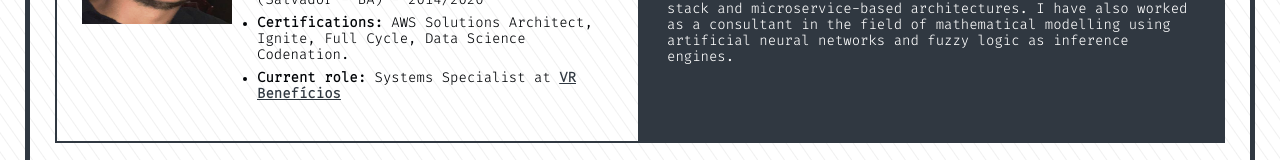
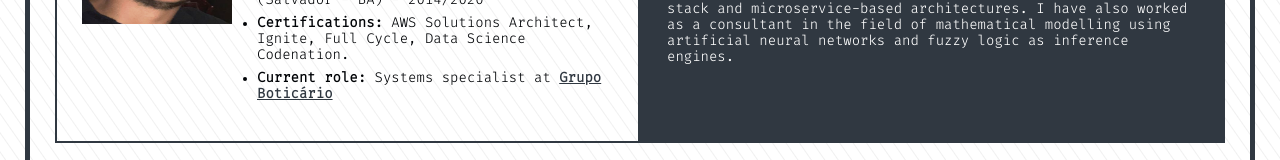
Before and after one commit to harrisonhenri/harrisonhenri.github.io, a React (Create React App) app: page / in a window 1280 px wide. Shown: the part 254-414 px from the top of the page. Built offline with nearby package versions, Linux system fonts and the light colour scheme.

Commit message:
fix: minor improvements

```diff
--- a/src/components/Header/intl.enUS.js
+++ b/src/components/Header/intl.enUS.js
@@ -8,7 +8,7 @@ const header_enUS = {
     certification:
       '<strong>Certifications:</strong> AWS Solutions Architect, Ignite, Full Cycle, Data Science Codenation.',
     employ:
-      '<strong>Current role:</strong> Systems Specialist at <company>VR Benefícios</company>',
+      '<strong>Current role:</strong> Systems specialist at <company>Grupo Boticário</company>',
   },
   bio: {
     title: 'Bio',
--- a/src/components/Header/intl.ptBR.js
+++ b/src/components/Header/intl.ptBR.js
@@ -8,7 +8,7 @@ const header_ptBR = {
     certification:
       '<strong>Certificados: </strong> AWS Solutions Architect, Ignite, Full Cycle, Data Science Codenation.',
     employ:
-      '<strong>Ocupação atual:</strong> Especialista em sistemas na <company>VR Benefícios</company>',
+      '<strong>Ocupação atual:</strong> Especialista em sistemas no <company>Grupo Boticário</company>',
   },
   bio: {
     title: 'Bio',
```
